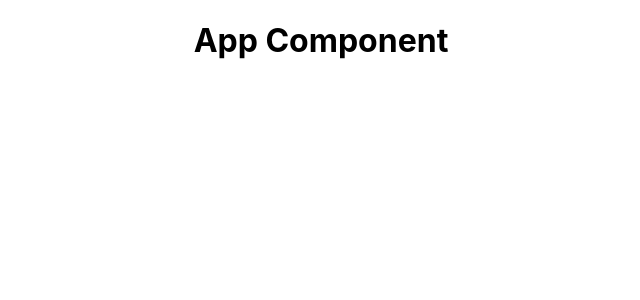
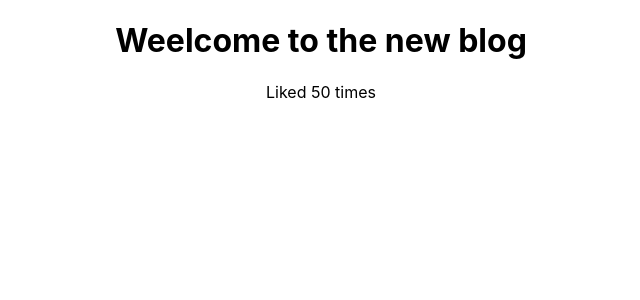
Before and after one commit to limonsafayet/Dojo-Blog, a React (Create React App) app: page / in a window 1280 px wide. Shown: the top 300 px of the page, without its empty margins (319-959 px from the left). Built offline with nearby package versions, Linux system fonts and the light colour scheme.

Commit message:
tutorial 4

```diff
--- a/src/App.js
+++ b/src/App.js
@@ -1,10 +1,14 @@
 import "./App.css";
 
 function App() {
+  const title = "Weelcome to the new blog";
+  const likes = 50;
+  const person = {name: 'limon', age:30};
   return (
     <div className="App">
       <div className="content">
-        <h1>App Component</h1>
+        <h1>{title}</h1>
+        <p>Liked {likes} times</p>
       </div>
     </div>
   );
```
